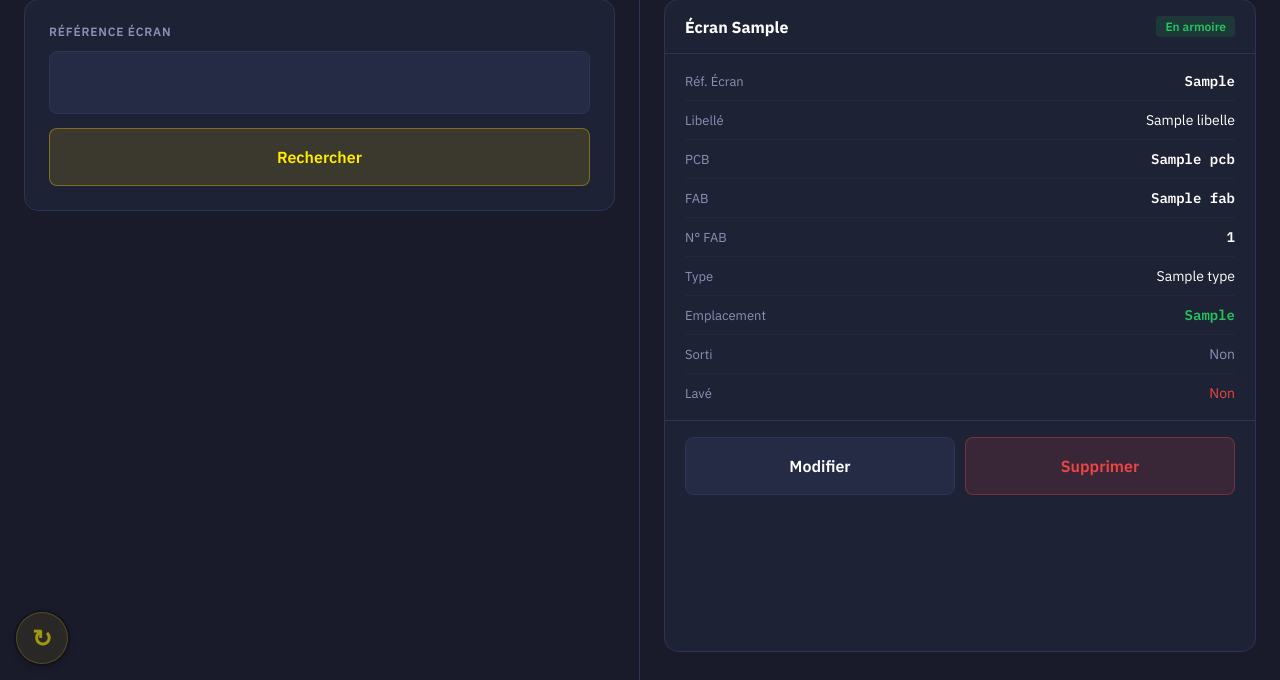
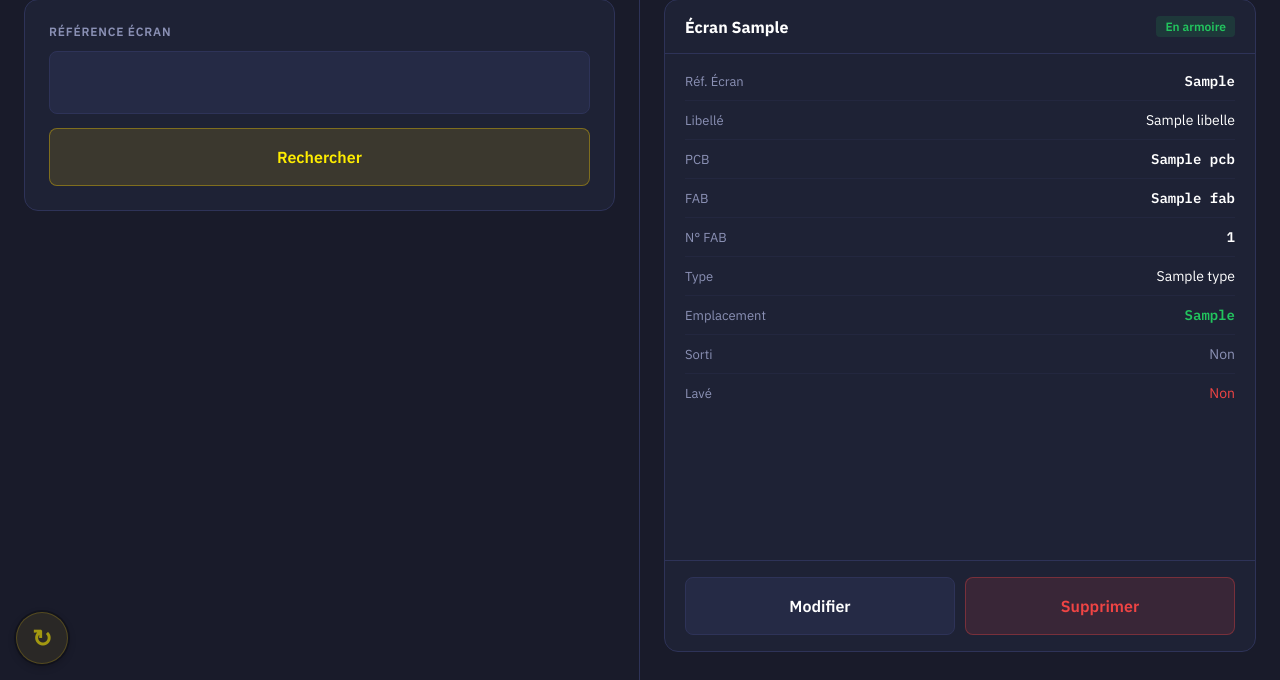
Before and after one commit to AmelienLS/RPI_LocalWebServer, a Python web app: template Templates/gererE.html in a window 1280 px wide. Shown: the part 120-800 px from the top of the page. Run offline with Jinja, Linux system fonts and the light colour scheme; the template is opened without the code that fills it: most values are stand-ins (such as "Sample title", 1, 10 or a date in 2020).

Commit message:
4.0.1 fix(gerer-ecrans): allow scrolling in screen detail panel

```diff
--- a/Styles/gererE.css
+++ b/Styles/gererE.css
@@ -1 +1,19 @@
 /* gererE.css — base styles in common.css */
+
+.screen-detail-card {
+    flex: 1;
+    min-height: 0;
+    display: flex;
+    flex-direction: column;
+}
+
+.screen-detail-body {
+    flex: 1;
+    min-height: 0;
+    overflow-y: auto;
+    padding: 8px 20px;
+}
+
+.screen-detail-card .card-footer {
+    flex-shrink: 0;
+}
--- a/Templates/gererE.html
+++ b/Templates/gererE.html
@@ -52,7 +52,7 @@
         <!-- Colonne droite : résultat -->
         <div class="col-right">
             {% if ecran %}
-            <div class="card" style="flex:1;">
+            <div class="card screen-detail-card">
                 <div class="card-header">
                     <span style="font-size:16px; font-weight:700;">Écran {{ ecran['ref_ecran'] }}</span>
                     {% if ecran['sorti'] == 1 %}
@@ -61,7 +61,7 @@
                     <span class="tag tag-success">En armoire</span>
                     {% endif %}
                 </div>
-                <div style="padding:8px 20px;">
+                <div class="screen-detail-body">
                     <div class="field-row">
                         <span class="field-label">Réf. Écran</span>
                         <span class="field-value mono">{{ ecran['ref_ecran'] }}</span>
```
Also changed, not shown: CHANGELOG.md.
